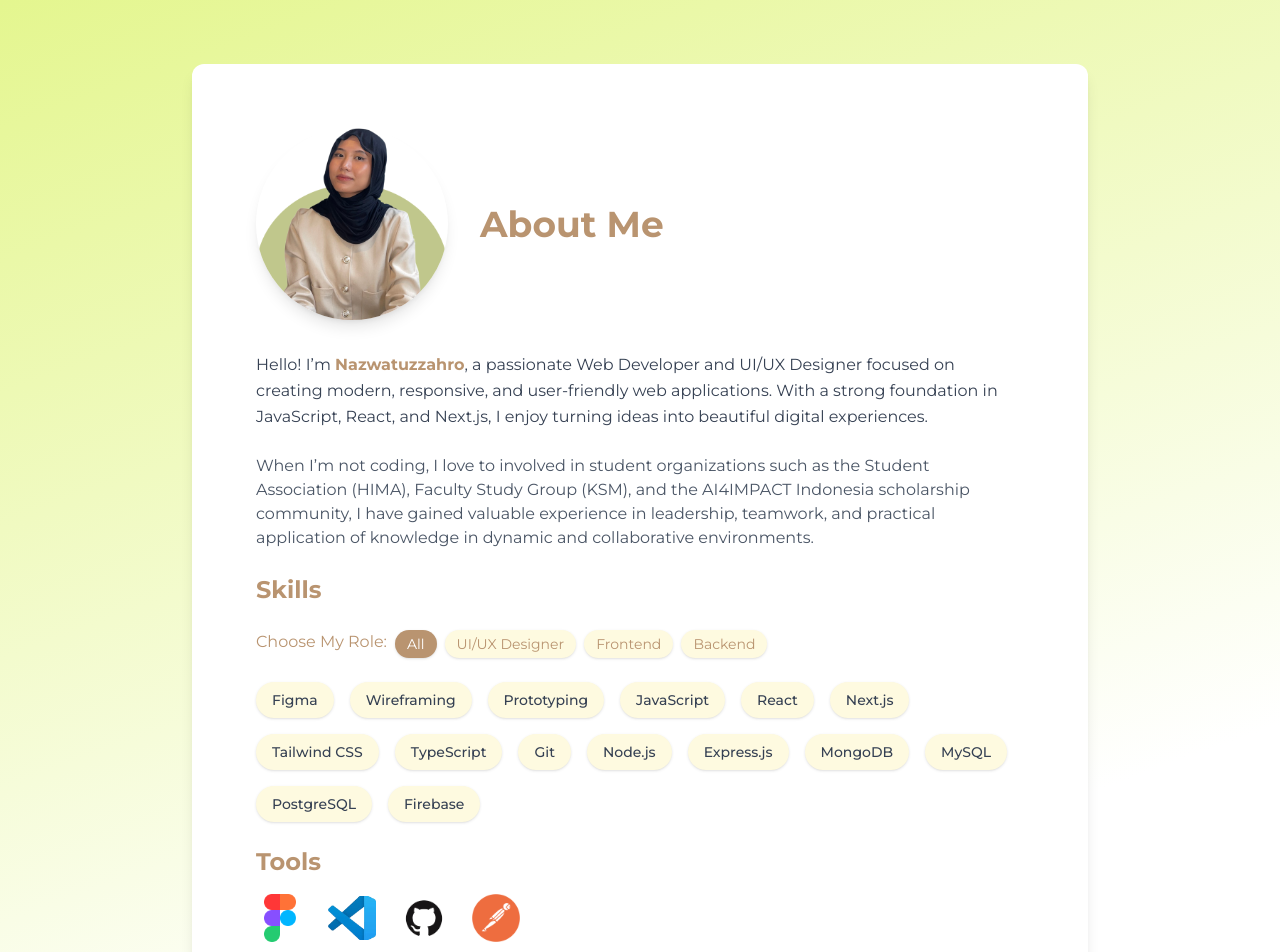
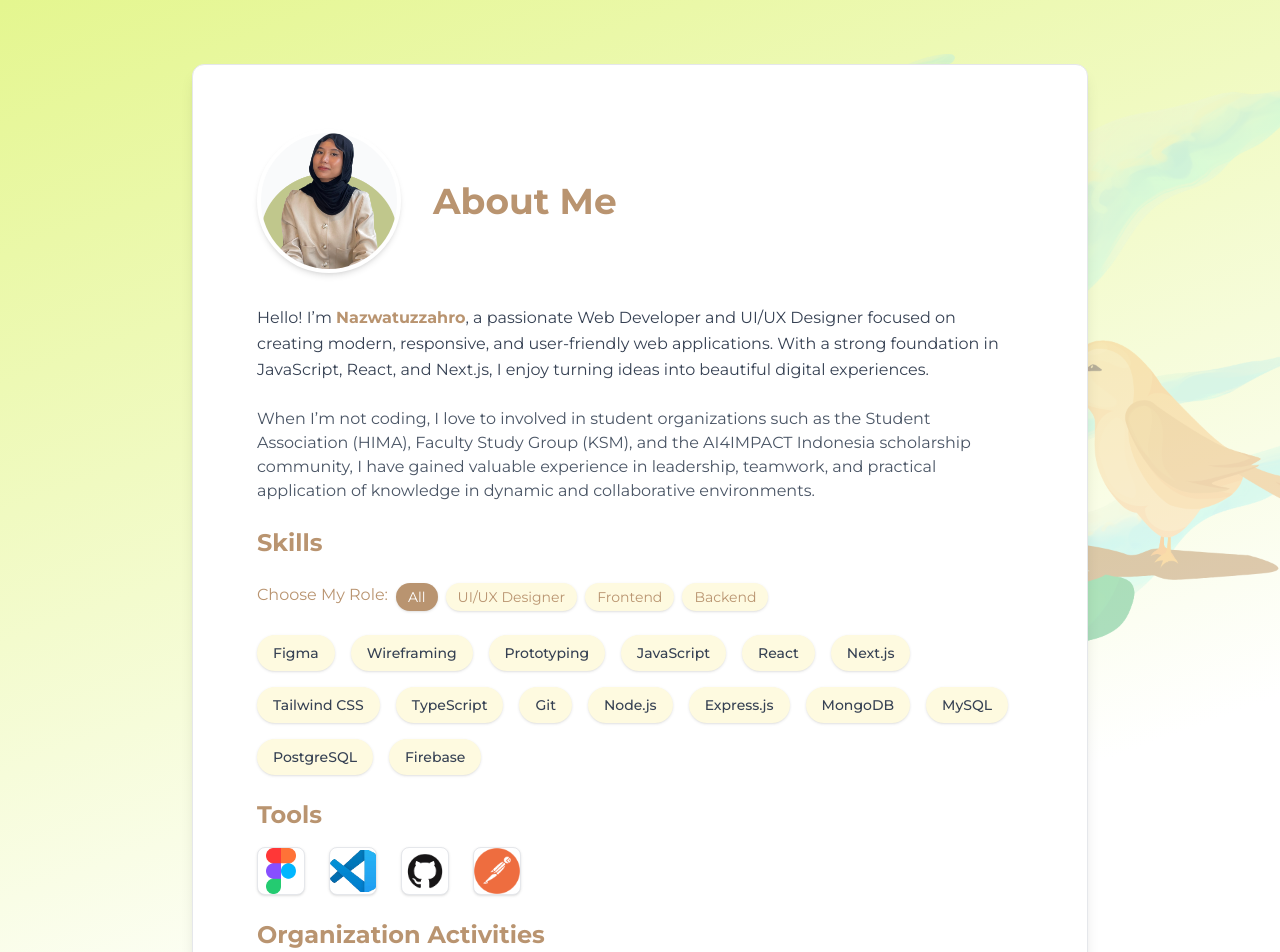
Before and after one commit to nazwatuzzahro-asset/Hello-Nazwa-Website-Portfolio, a Next.js app: page /about in a window 1280 px wide. Shown: the top 952 px of the page. Built offline with nearby package versions, Linux system fonts and the light colour scheme.

Commit message:
Fixing bug

```diff
--- a/src/app/components/About.tsx
+++ b/src/app/components/About.tsx
@@ -43,11 +43,21 @@ export default function AboutMe() {
 
   return (
     <section
-      className="min-h-screen flex flex-col items-center justify-center px-4 sm:px-6 py-10 sm:py-16"
+      className="relative min-h-screen flex flex-col items-center justify-center px-4 sm:px-6 py-10 sm:py-16 overflow-hidden"
       style={{
         background: "linear-gradient(-20deg, #ffffff 40%, #E4F68F 100%)",
       }}
     >
+      {/* Bird background */}
+      <div className="absolute top-0 left-0 w-full aspect-[16/9] opacity-40 pointer-events-none">
+        <Image
+          src="/bird.png"
+          alt="Bird"
+          fill
+          className="object-cover opacity-80"
+        />
+      </div>
+
       <motion.div
         initial={{ y: 100, opacity: 0, scale: 0.95, rotateX: 10 }}
         animate={{ y: 0, opacity: 1, scale: 1, rotateX: 0 }}
@@ -56,11 +66,11 @@ export default function AboutMe() {
           ease: [0.25, 0.8, 0.25, 1],
           type: "spring",
         }}
-        className="max-w-4xl w-full bg-white rounded-xl shadow-lg p-6 sm:p-8 md:p-16 flex flex-col gap-8 origin-bottom"
+        className="relative z-10 max-w-4xl w-full bg-white rounded-xl shadow-lg p-6 sm:p-8 md:p-16 flex flex-col gap-8 origin-bottom border border-gray-200"
       >
         {/* Header */}
         <div className="flex flex-col sm:flex-row items-center gap-6 sm:gap-8 text-center sm:text-left">
-          <div className="relative w-32 h-32 sm:w-48 sm:h-48 rounded-full overflow-hidden shadow-lg flex-shrink-0">
+          <div className="relative w-28 h-28 sm:w-36 sm:h-36 rounded-full overflow-hidden shadow-md border-4 border-white bg-gray-50 flex-shrink-0">
             <Image
               src="/about.png"
               alt="Nazwatuzzahro Profile"
@@ -136,7 +146,10 @@ export default function AboutMe() {
             </h2>
             <ul className="flex flex-wrap gap-4 sm:gap-6">
               {tools.map(({ name, src }) => (
-                <li key={name} className="w-10 h-10 sm:w-12 sm:h-12 relative">
+                <li
+                  key={name}
+                  className="w-10 h-10 sm:w-12 sm:h-12 relative p-1 bg-white border border-gray-200 rounded-lg shadow-sm"
+                >
                   <Image
                     src={src}
                     alt={name}
--- a/src/app/components/Experience.tsx
+++ b/src/app/components/Experience.tsx
@@ -88,9 +88,9 @@ export default function Experience() {
                 <span className="text-sm font-semibold text-[#B99470]">
                   {exp.year}
                 </span>
-                <h3 className="text-lg font-bold text-gray-800">{exp.role}</h3>
-                <p className="text-gray-600 mb-2">{exp.company}</p>
-                <p className="text-gray-600">{exp.description}</p>
+                <h3 className="text-lg font-bold text-[#153448]">{exp.role}</h3>
+                <p className="text-[#153448] mb-2">{exp.company}</p>
+                <p className="text-[#153448]">{exp.description}</p>
               </div>
             </motion.div>
           ))}
--- a/src/app/components/ProjectClient.tsx
+++ b/src/app/components/ProjectClient.tsx
@@ -1,7 +1,7 @@
 "use client";
 
 import { useSearchParams, useRouter } from "next/navigation";
-import { useMemo } from "react";
+import { useMemo, useState, useEffect } from "react";
 import { motion } from "framer-motion";
 import Image from "next/image";
 import { projects } from "../data/project";
@@ -11,6 +11,14 @@ export default function ProjectClient() {
   const searchParams = useSearchParams();
   const router = useRouter();
   const skillId = searchParams.get("skillId");
+
+  const [loading, setLoading] = useState(true);
+
+  useEffect(() => {
+    // Simulasi loading (misal ambil data dari API)
+    const timer = setTimeout(() => setLoading(false), 800);
+    return () => clearTimeout(timer);
+  }, []);
 
   const filteredProjects = useMemo(() => {
     if (!skillId) return projects;
@@ -22,6 +30,16 @@ export default function ProjectClient() {
     const lower = src.toLowerCase();
     return lower.endsWith(".mp4") || lower.endsWith(".webm") || lower.endsWith(".mov");
   };
+
+  // Skeleton Card
+  const SkeletonCard = () => (
+    <div className="rounded-xl border border-gray-300 bg-white shadow-md p-4 animate-pulse">
+      <div className="w-full aspect-[16/9] bg-gray-200 rounded-md mb-3" />
+      <div className="h-4 bg-gray-200 rounded w-3/4 mb-2" />
+      <div className="h-3 bg-gray-200 rounded w-full mb-1" />
+      <div className="h-3 bg-gray-200 rounded w-5/6" />
+    </div>
+  );
 
   return (
     <section
@@ -39,11 +57,9 @@ export default function ProjectClient() {
           className="object-cover"
           priority
         />
-        {/* Gradient overlay */}
         <div className="absolute inset-0 bg-gradient-to-b from-white/100 to-transparent" />
       </div>
 
-      {/* Konten utama */}
       <div className="relative z-10">
         <h2 className="text-xl sm:text-2xl md:text-3xl font-bold mb-8 text-center text-[#B99470]">
           Project Showcase
@@ -51,16 +67,17 @@ export default function ProjectClient() {
 
         {/* Grid Projects */}
         <div className="grid grid-cols-1 sm:grid-cols-2 lg:grid-cols-3 gap-5 sm:gap-6 w-full">
-          {filteredProjects.map(({ id, title, description, media, link }) => (
+          {loading
+            ? Array.from({ length: 6 }).map((_, i) => <SkeletonCard key={i} />)
+            : filteredProjects.map(({ id, title, description, media, link }) => (
                 <motion.div
                   key={id}
                   onClick={() => window.open(link, "_blank")}
-              className="group rounded-lg overflow-hidden shadow-md bg-white flex flex-col cursor-pointer"
-              whileHover={{ scale: 1.03 }}
-              whileTap={{ scale: 0.97 }}
-              transition={{ type: "spring", stiffness: 300 }}
+                  className="group rounded-xl border border-gray-300 bg-white shadow-md p-4 flex flex-col cursor-pointer hover:shadow-lg transition"
+                  whileHover={{ scale: 1.02 }}
+                  whileTap={{ scale: 0.98 }}
                 >
-              <div className="relative w-full aspect-[16/9]">
+                  <div className="relative w-full aspect-[16/9] rounded-md overflow-hidden mb-3">
                     {isVideoFile(media) ? (
                       <video
                         src={media}
@@ -79,14 +96,12 @@ export default function ProjectClient() {
                       />
                     )}
                   </div>
-              <div className="p-3 sm:p-4 flex flex-col flex-1">
                   <h3 className="font-semibold text-sm sm:text-base md:text-lg text-gray-900 mb-1">
                     {title}
                   </h3>
-                <p className="text-xs sm:text-sm text-gray-600 leading-relaxed">
+                  <p className="text-xs sm:text-sm text-gray-600 leading-relaxed flex-1">
                     {description}
                   </p>
-              </div>
                 </motion.div>
               ))}
         </div>
--- a/src/app/data/project.ts
+++ b/src/app/data/project.ts
@@ -57,7 +57,7 @@ export const projects = [
     description:
       "An application that helps you manage tasks, stay focused, and achieve your goals with clarity and efficiency..",
     media: "/ui-ux-focuslist.png", // bisa mp4/webm/mov atau jpg/png/gif
-    link: "https://www.canva.com/design/DAGi76DSTzI/DQnN5QUjAVGg0umLkSg9aA/edit?utm_content=DAGi76DSTzI&utm_campaign=designshare&utm_medium=link2&utm_source=sharebutton",
+    link: "https://www.canva.com/design/DAGqDZESI08/Zo4ibHtmp5GgXfM2xo9IgQ/edit?utm_content=DAGqDZESI08&utm_campaign=designshare&utm_medium=link2&utm_source=sharebutton",
     skillId: 1, // UI/UX Design
   },
 
```
Lines whose indentation alone changed are shown as unchanged.
